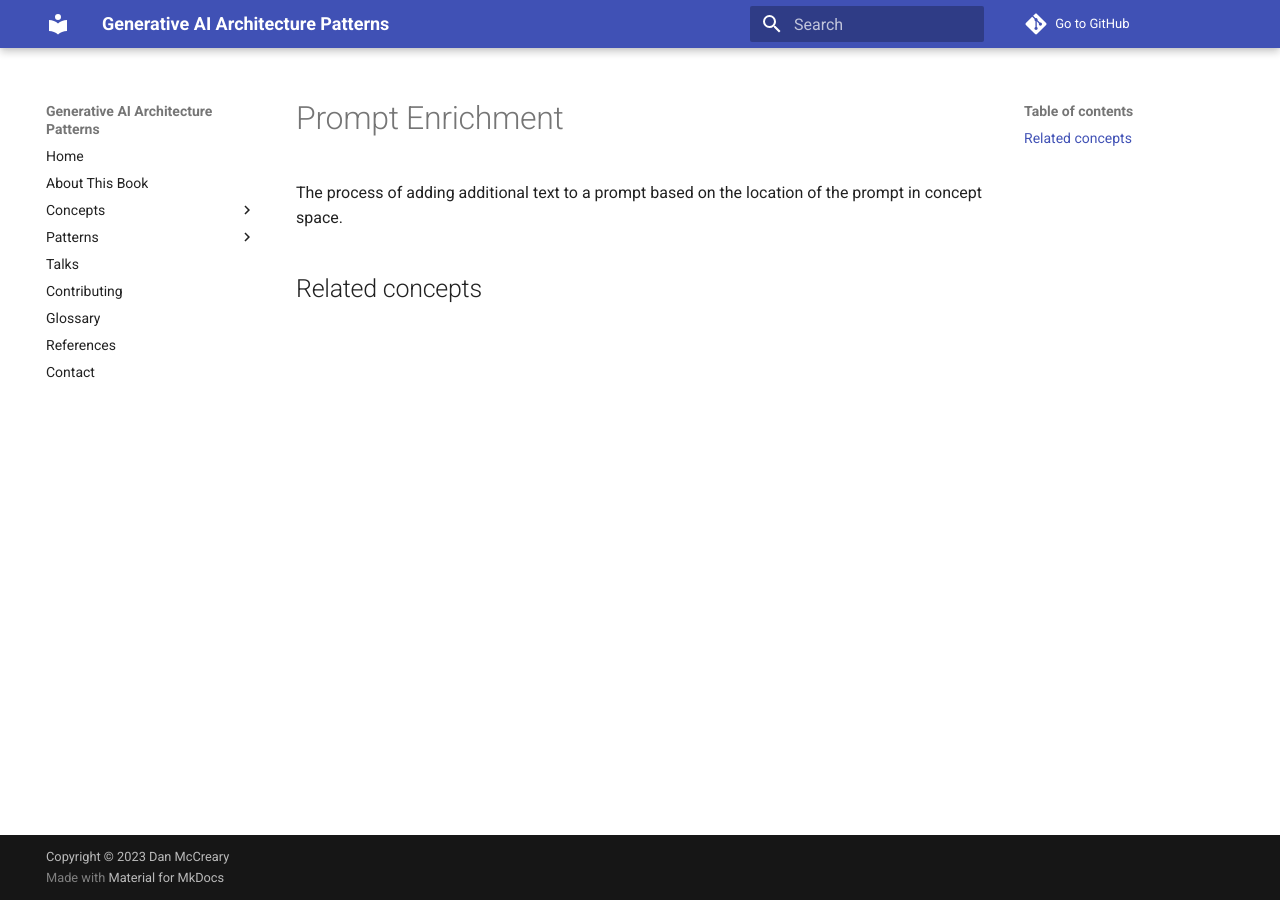
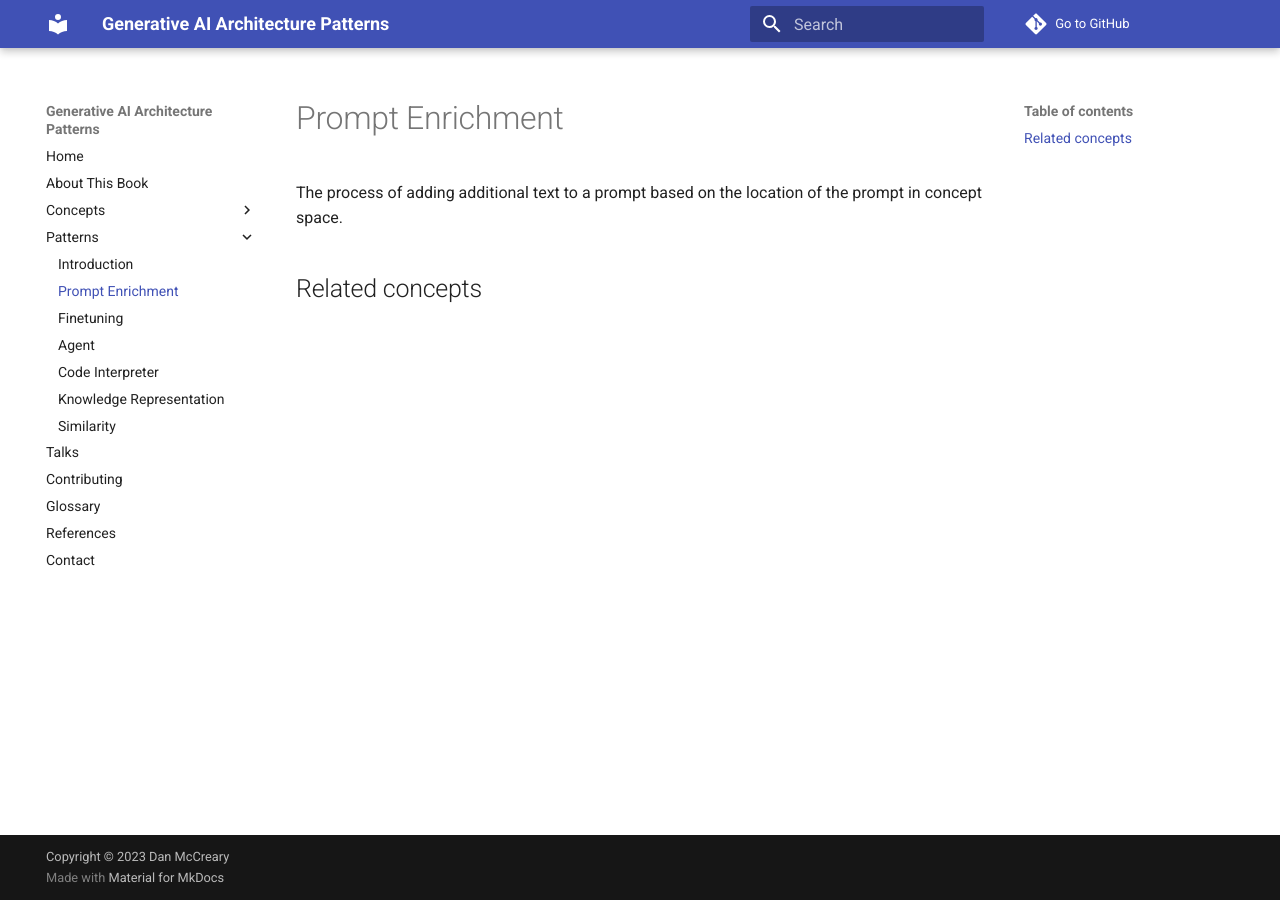
Before and after one commit to dmccreary/genai-arch-patterns, an MkDocs documentation site: the page built from docs/patterns/prompt-enrichment.md, in a window 1280 px wide. Built offline with MkDocs 1.6.1 and Material for MkDocs 9.7.7, drawn with Linux system fonts in a browser that asks for light colours; comment, search, counter and statistics services are not loaded; some of the changed lines change nothing that is shown.

Commit message:
updated content

```diff
--- a/mkdocs.yml
+++ b/mkdocs.yml
@@ -4,11 +4,17 @@
    - Home: index.md
    - About This Book: about.md
    - Concepts:
+     - Introduction: concepts/index.md
+     - Large-language Models: concepts/large-language-models.md
      - Agents: concepts/agents.md
+     - Chatbots: concepts/chatbots.md
      - Embeddings: concepts/embeddings.md
      - Concept Index: concepts/concept-index.md
      - Knowledge Graph: concepts/knowledge-graph.ms
    - Patterns:
+     - Introduction: patterns/index.md
+     - Prompt Enrichment: patterns/prompt-enrichment.md
+     - Finetuning: patterns/finetuning.md
      - Agent: patterns/agent.md
      - Code Interpreter: patterns/code-interpreter.md
      - Knowledge Representation: patterns/knowledge-representation.md
```
